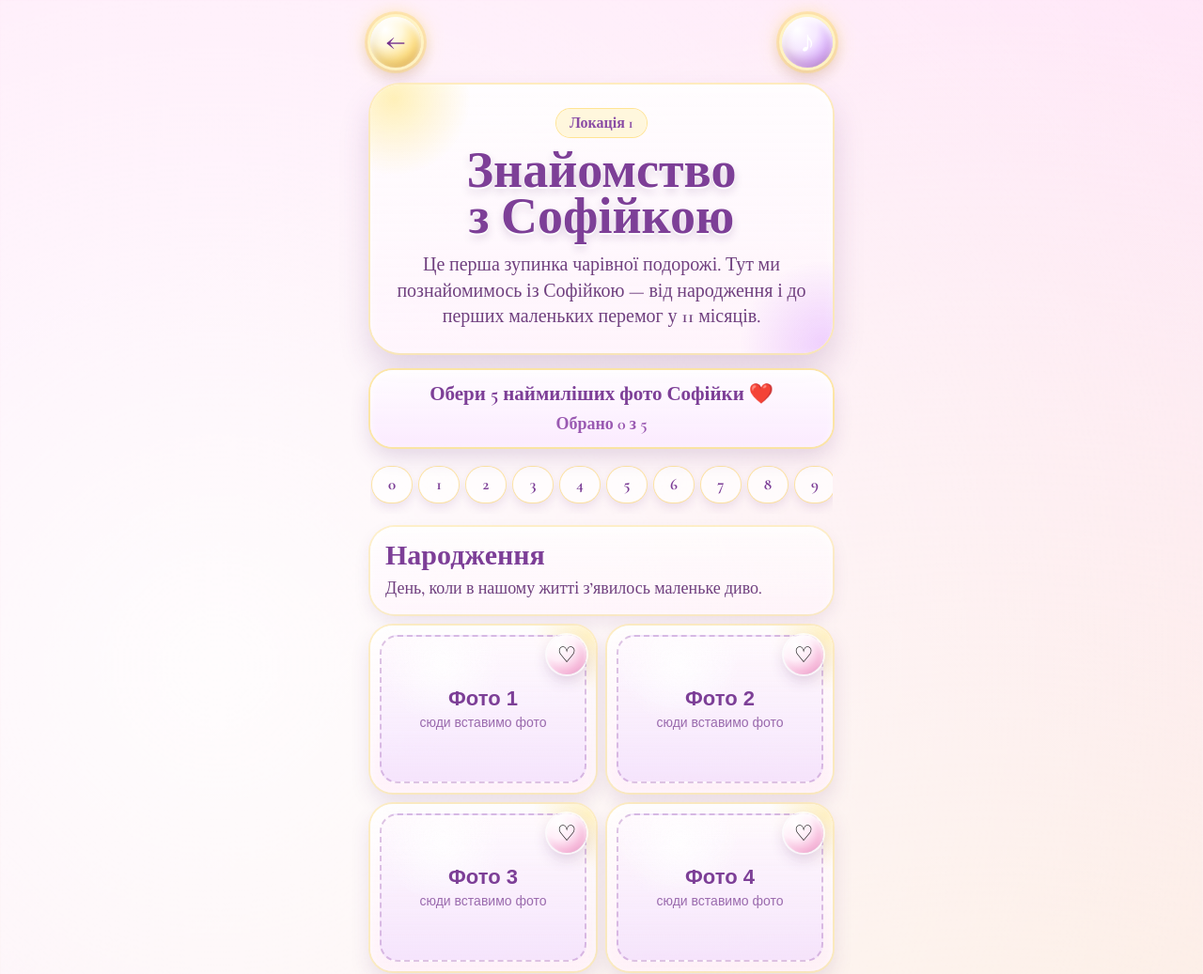
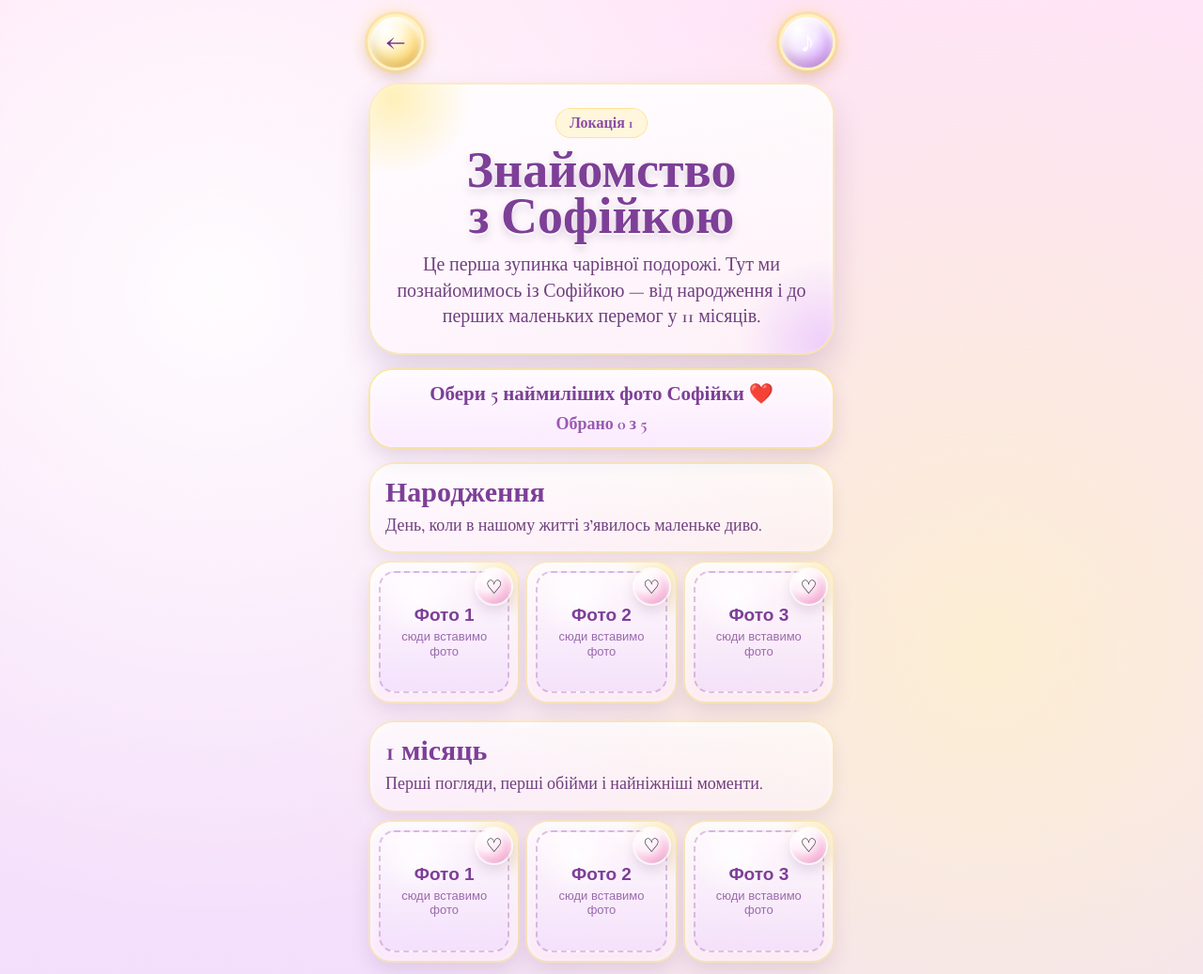
Before and after one commit to Vognivenko/sofiyka-magic-journey, a plain HTML site: page location1.html in a window 1280 px wide. Shown: the top 1037 px of the page at 94% size. Drawn offline with nearby package versions, Linux system fonts and the light colour scheme.

Commit message:
Update location1.html

```diff
--- a/location1.html
+++ b/location1.html
@@ -86,24 +86,6 @@
       background:
         radial-gradient(circle at 30% 25%, #ffffff 0%, #f6e9ff 38%, #d6a9ff 72%, #8e55b5 100%);
       color: #ffffff;
-    }
-
-    .progress-pill {
-      min-height: 46px;
-      padding: 8px 18px;
-      border-radius: 999px;
-      background: rgba(255,255,255,0.62);
-      box-shadow:
-        0 0 0 2px rgba(255,230,145,0.65),
-        0 8px 18px rgba(90,35,115,0.12),
-        inset 0 2px 6px rgba(255,255,255,0.85);
-      display: flex;
-      align-items: center;
-      justify-content: center;
-      color: #7d3f97;
-      font-weight: 700;
-      font-size: 18px;
-      text-align: center;
     }
 
     .hero {
@@ -213,32 +195,6 @@
       color: #7d3f97;
     }
 
-    .month-nav {
-      display: flex;
-      gap: 8px;
-      overflow-x: auto;
-      padding: 3px 2px 12px;
-      margin-bottom: 10px;
-      -webkit-overflow-scrolling: touch;
-    }
-
-    .month-nav a {
-      flex: 0 0 auto;
-      min-width: 42px;
-      min-height: 38px;
-      padding: 8px 12px;
-      border-radius: 999px;
-      text-decoration: none;
-      color: #7d3f97;
-      font-size: 17px;
-      font-weight: 700;
-      text-align: center;
-      background: rgba(255,255,255,0.65);
-      box-shadow:
-        0 0 0 1px rgba(255,225,135,0.75),
-        0 5px 12px rgba(90,35,115,0.12);
-    }
-
     .month-section {
       margin-bottom: 22px;
     }
@@ -271,15 +227,15 @@
 
     .photo-grid {
       display: grid;
-      grid-template-columns: repeat(2, 1fr);
-      gap: 12px;
+      grid-template-columns: repeat(3, 1fr);
+      gap: 10px;
     }
 
     .photo-card {
       position: relative;
-      min-height: 178px;
+      min-height: 148px;
       border: none;
-      border-radius: 24px;
+      border-radius: 22px;
       cursor: pointer;
       overflow: hidden;
       background:
@@ -294,8 +250,8 @@
     .photo-card::before {
       content: "";
       position: absolute;
-      width: 120px;
-      height: 120px;
+      width: 110px;
+      height: 110px;
       border-radius: 50%;
       right: -52px;
       top: -48px;
@@ -314,8 +270,8 @@
 
     .photo-placeholder {
       position: absolute;
-      inset: 10px;
-      border-radius: 19px;
+      inset: 9px;
+      border-radius: 17px;
       border: 2px dashed rgba(151,83,172,0.32);
       background:
         radial-gradient(circle at 30% 20%, rgba(255,255,255,0.82), transparent 32%),
@@ -325,11 +281,11 @@
       align-items: center;
       justify-content: center;
       text-align: center;
-      padding: 10px;
+      padding: 8px;
     }
 
     .photo-label {
-      font-size: 22px;
+      font-size: 19px;
       line-height: 1;
       font-weight: 700;
       color: #7d3f97;
@@ -337,22 +293,22 @@
     }
 
     .photo-hint {
-      font-size: 14px;
+      font-size: 13px;
       line-height: 1.2;
       color: #9a6aad;
     }
 
     .like-btn {
       position: absolute;
-      right: 10px;
-      top: 10px;
+      right: 7px;
+      top: 7px;
       z-index: 4;
-      width: 42px;
-      height: 42px;
+      width: 37px;
+      height: 37px;
       border-radius: 50%;
       border: none;
       cursor: pointer;
-      font-size: 23px;
+      font-size: 20px;
       line-height: 1;
       background:
         radial-gradient(circle at 30% 25%, #ffffff 0%, #ffeef8 38%, #f5b4d7 72%, #c765a4 100%);
@@ -444,12 +400,32 @@
     }
 
     @media (max-width: 390px) {
+      .photo-grid {
+        gap: 8px;
+      }
+
       .photo-card {
-        min-height: 162px;
+        min-height: 132px;
+        border-radius: 19px;
+      }
+
+      .photo-placeholder {
+        inset: 8px;
+        border-radius: 15px;
       }
 
       .photo-label {
-        font-size: 20px;
+        font-size: 17px;
+      }
+
+      .photo-hint {
+        font-size: 12px;
+      }
+
+      .like-btn {
+        width: 34px;
+        height: 34px;
+        font-size: 18px;
       }
 
       .month-title {
@@ -488,8 +464,6 @@
       <div class="counter" id="counter">Обрано 0 з 5</div>
     </section>
 
-    <nav class="month-nav" id="monthNav"></nav>
-
     <section id="gallery"></section>
 
     <section class="finish-card" id="finishCard">
@@ -516,7 +490,6 @@
     var counter = document.getElementById("counter");
     var finishCard = document.getElementById("finishCard");
     var finishBtn = document.getElementById("finishBtn");
-    var monthNav = document.getElementById("monthNav");
     var gallery = document.getElementById("gallery");
     var musicToggle = document.getElementById("musicToggle");
     var bgMusic = document.getElementById("bgMusic");
@@ -528,73 +501,61 @@
     var months = [
       {
         id: "birth",
-        nav: "0",
         title: "Народження",
         desc: "День, коли в нашому житті з’явилось маленьке диво."
       },
       {
         id: "m1",
-        nav: "1",
         title: "1 місяць",
         desc: "Перші погляди, перші обійми і найніжніші моменти."
       },
       {
         id: "m2",
-        nav: "2",
         title: "2 місяці",
         desc: "Софійка починає уважніше дивитися на світ навколо."
       },
       {
         id: "m3",
-        nav: "3",
         title: "3 місяці",
         desc: "Більше усмішок, більше тепла і більше чарівних моментів."
       },
       {
         id: "m4",
-        nav: "4",
         title: "4 місяці",
         desc: "Маленькі відкриття, нові емоції і дуже милий характер."
       },
       {
         id: "m5",
-        nav: "5",
         title: "5 місяців",
         desc: "Ще більше цікавості, руху і щасливих сімейних спогадів."
       },
       {
         id: "m6",
-        nav: "6",
         title: "6 місяців",
         desc: "Пів року маленького дива, радості і любові."
       },
       {
         id: "m7",
-        nav: "7",
         title: "7 місяців",
         desc: "Софійка стає ще активнішою, уважнішою і веселішою."
       },
       {
         id: "m8",
-        nav: "8",
         title: "8 місяців",
         desc: "Нові звички, нові емоції і ще більше милих моментів."
       },
       {
         id: "m9",
-        nav: "9",
         title: "9 місяців",
         desc: "Маленька принцеса вже має свій настрій, усмішку і характер."
       },
       {
         id: "m10",
-        nav: "10",
         title: "10 місяців",
         desc: "Ще один крок до першого великого свята Софійки."
       },
       {
         id: "m11",
-        nav: "11",
         title: "11 місяців",
         desc: "Софійка вже майже велика дівчинка — ніжна, весела і особлива."
       }
@@ -602,11 +563,6 @@
 
     function createGallery() {
       months.forEach(function(month) {
-        var navLink = document.createElement("a");
-        navLink.href = "#" + month.id;
-        navLink.textContent = month.nav;
-        monthNav.appendChild(navLink);
-
         var section = document.createElement("section");
         section.className = "month-section";
         section.id = month.id;
@@ -628,7 +584,7 @@
         var grid = document.createElement("div");
         grid.className = "photo-grid";
 
-        for (var i = 1; i <= 6; i++) {
+        for (var i = 1; i <= 3; i++) {
           var photoId = month.id + "-photo-" + i;
 
           var card = document.createElement("button");
```
